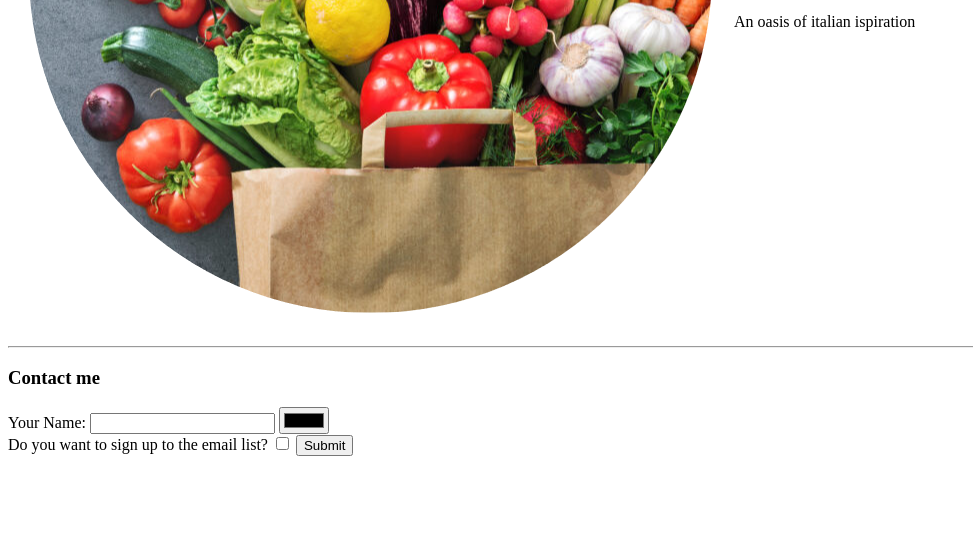
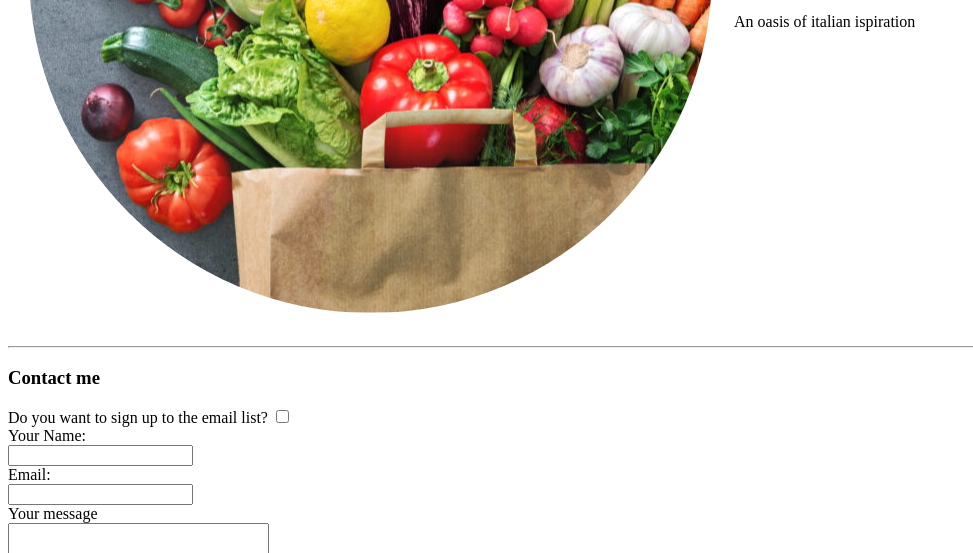
Before and after one commit to crispoz/Blog, a plain HTML site: page index.html in a window 1280 px wide. Shown: the part 399-952 px from the top of the page, without its empty margins (0-973 px from the left). Before the commit the page ends 863 px from the top, so only its background shows below. Drawn offline with Linux system fonts and the light colour scheme.

```diff
--- a/index.html
+++ b/index.html
@@ -4,32 +4,36 @@
 <head>
   <meta charset="utf-8">
   <title>DulceLocura</title>
+  <link rel="stylesheet" href="css/style.css">
 </head>
+
 
 <body>
 
   <table cellspacing="20">
     <td><img src="Images/MainPic.png" alt="Food Picture"></td>
-
     <td>
       <h1>DulceLocura</h1>
       <p><em>This is an <strong>Italian Food Blog</strong></em></p>
       <p>An oasis of italian ispiration</p>
     </td>
-
   </table>
 
-  <hr>
+  <hr >
+
+
   <h3>Contact me</h3>
-
-<form class="" action="index.html" method="post">
-  <label> Your Name: </label>
-    <input type="text" name="" value="">
-    <input type="color" name="" value=""> <br>
+  <form action="mailto:cristina.pozzato@gmail.com" method="post" enctype="text/plain">
     <label>Do you want to sign up to the email list? </label>
-    <input type="checkbox" name="" value="">
-    <input type="submit" name="Submit">
-</form>
+    <input type="checkbox" name="" value=""> <br>
+    <label>Your Name:</label> <br>
+    <input type="text" name="YourName" value=""> <br>
+    <label>Email:</label> <br>
+    <input type="Email" name="YourEmail" value=""> <br>
+    <label>Your message</label> <br>
+    <textarea name="YourMessage" rows="10" cols="30"></textarea> <br>
+      <input type="submit" name="Submit"> <br>
+  </form>
 
 </body>
 
```
